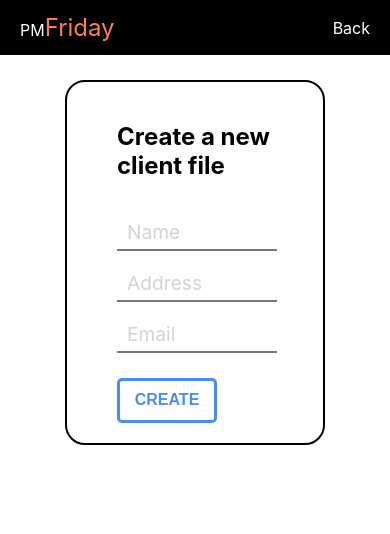
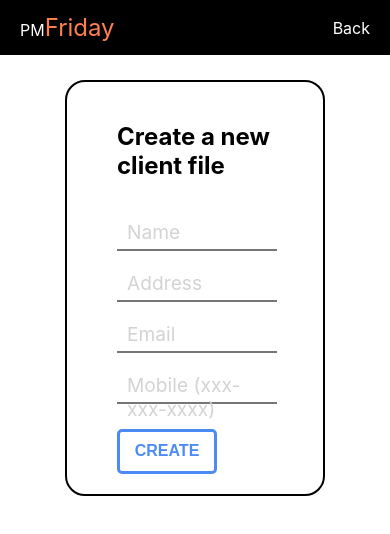
Before and after one commit to AuguestGao/PMFriday, a React (Create React App) app: page /add in a window 390 px wide. Shown: the top 534 px of the page. Built offline with nearby package versions, Linux system fonts and the light colour scheme.

Commit message:
added mobile field in NewClientForm

```diff
--- a/src/components/NewClientForm/NewClientForm.component.jsx
+++ b/src/components/NewClientForm/NewClientForm.component.jsx
@@ -13,13 +13,7 @@ const NewClientForm = () => {
     name: "",
     address: "",
     email: "",
-    isVirtual: false,
-    treatment: 0,
-    travel: 0,
-    documentation: 0,
-    planning: 0,
-    fileSearch: 0,
-    assessment: 0,
+    mobile: "",
     note: "",
     todo: [],
   });
@@ -29,11 +23,7 @@ const NewClientForm = () => {
   const onNameChange = (e) => setFile({ ...file, name: e.target.value });
   const onAddressChange = (e) => setFile({ ...file, address: e.target.value });
   const onEmailChange = (e) => setFile({ ...file, email: e.target.value });
-  // const onIsVirtualChange = (e) =>
-  //   setFile({ ...file, isVirtual: !e.target.checked });
-  // const onEmailChange = (e) => setFile({ ...file, email: e.target.value });
-  // const onPlanTimeChange = (e) =>
-  //   setFile({ ...file, planning: e.target.value });
+  const onMobileChange = (e) => setFile({ ...file, mobile: e.target.value });
 
   const handleCreateButtonClicked = () => {
     console.log(file);
@@ -42,13 +32,7 @@ const NewClientForm = () => {
       name: "",
       address: "",
       email: "",
-      isVirtual: false,
-      treatment: 0,
-      travel: 0,
-      documentation: 0,
-      planning: 0,
-      fileSearch: 0,
-      assessment: 0,
+      phone: "",
       note: "",
       todo: [],
     });
@@ -73,20 +57,22 @@ const NewClientForm = () => {
       />
 
       <FormInput
-        type="Email"
+        type="email"
         name="email"
         value={file.email}
         label="Email"
         onChange={onEmailChange}
       />
-      {/*
-      <label htmlFor="fileIsVirtual">Virtual </label>
-      <input
-        type="checkbox"
-        id="fileIsVirtual"
-        name="fileIsVirtual"
-        onChange={onIsVirtualChange}
-      /> */}
+
+      <FormInput
+        type="tel"
+        name="Mobile"
+        value={file.mobile}
+        label="Mobile (xxx-xxx-xxxx)"
+        pattern="[0-9]{3}-[0-9]{3}-[0-9]{4}"
+        onChange={onMobileChange}
+      />
+
       <Link to="/">
         <CustomButton createbutton onClick={handleCreateButtonClicked}>
           CREATE
--- a/src/components/card-detail/card-detail.component.jsx
+++ b/src/components/card-detail/card-detail.component.jsx
@@ -1,6 +1,5 @@
 import React from "react";
-import { useSelector, useDispatch } from "react-redux";
-import { parseISO } from "date-fns";
+import { useSelector } from "react-redux";
 
 import CustomButton from "../CustomButtom/CustomButton.component";
 
@@ -9,7 +8,6 @@ const CardDetail = ({ match }) => {
   const card = useSelector((state) =>
     state.cards.find((card) => card.id === cardId)
   );
-  const dispatch = useDispatch();
 
   const handleDeleteButtonClick = (e) => {
     console.log(e.target);
--- a/src/pages/cards-overview/cards-overview.styles.jsx
+++ b/src/pages/cards-overview/cards-overview.styles.jsx
@@ -1,5 +1,4 @@
 import styled from "styled-components";
-import CustomButton from "../../components/CustomButtom/CustomButton.component";
 
 export const CardsOverviewContainer = styled.div`
   display: flex;
```
